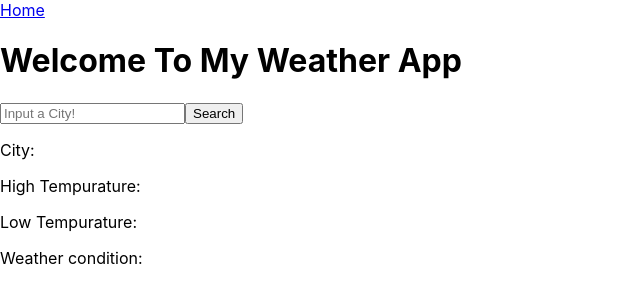
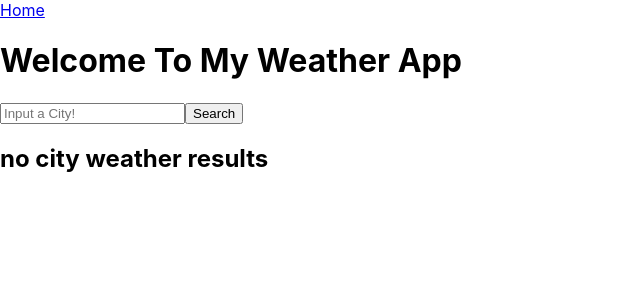
Before and after one commit to marmar897/weather_app, a React (Create React App) app: page / in a window 1280 px wide. Shown: the top 304 px of the page, without its empty margins (0-640 px from the left). Built offline with nearby package versions, Linux system fonts and the light colour scheme.

Commit message:
fetching from weatherAPI and passed props to weatherCard.js

```diff
--- a/src/App.js
+++ b/src/App.js
@@ -6,7 +6,7 @@ import React from "react";
 import { BrowserRouter, Route, Link, Routes} from 'react-router-dom';
 
 //importing components
-import WeatherCard from "./components/weatherCard";
+import WeatherCard from "./components/WeatherCard";
 import Homepage from "./components/Home";
 
 function App() {
--- a/src/components/Home.js
+++ b/src/components/Home.js
@@ -2,7 +2,7 @@ import React, {Component} from 'react';
 import { BrowserRouter, Route, Link, Switch} from 'react-router-dom';
 // import axios from 'axios';
 
-import WeatherCard from './weatherCard';
+import WeatherCard from './WeatherCard';
 import SearchField from './SearchField';
 
 function Homepage(){
@@ -11,7 +11,7 @@ function Homepage(){
         <h1>Welcome To My Weather App</h1>
         <div >
             <SearchField/>
-            <WeatherCard/>
+             {/* <WeatherCard/>  */}
        </div>
        </div>
 
--- a/src/components/SearchField.js
+++ b/src/components/SearchField.js
@@ -1,15 +1,13 @@
 import React, { Component } from 'react';
-import { useEffect, useState } from "react";
+import WeatherCard from './WeatherCard';
 
 class SearchField extends Component{
     constructor(){
         super();
         this.state = {
             input: '',
-            found: '',
-            error: null,
-            isLoaded: false,
-            items: []
+            found: false,
+            weatherReport:{}
         }
     }
 
@@ -20,23 +18,30 @@ class SearchField extends Component{
         fetch(`https://api.openweathermap.org/data/2.5/weather?q=${input}&appid=${apikey}`)
         // SEARCH+TERM+GOES+HERE&api_key=YOUR_API_KEY
           .then(res => res.json())
-          .then(city => console.log(city))
-        //   .catch(error => {
-        //             this.setState({found: false})
-        //            console.log("error: ", error)
-        //          });
+          .then(weatherReport => this.setState({ weatherReport: weatherReport, found:true}))
+         // .then(weather => console.log(weather))
+          .catch(error => {
+                    this.setState({found: false})
+                   console.log("error: ", error)
+                 });
     }
 
 
+    render(){
+        let weather;
+        if(this.state.found){
+            weather = <WeatherCard weather={this.state.weatherReport}/>
+            console.log("its been found")
+        }
+        else{
+            weather = <h2> no city weather results</h2>
+        }
 
-
-
-    render(){
         return(
             <div className ="searchField" >
             <input id= "submitId" placeholder="Input a City!" />
             <button onClick= {() => this.onInputChange(document.getElementById('submitId').value)}> Search </button>
-
+            {weather}
             </div>
         )
     }
--- a/src/components/weatherCard.js
+++ b/src/components/weatherCard.js
@@ -3,21 +3,21 @@ import react,{Component} from 'react';
 class WeatherCard extends Component{
     constructor(props){
         super(props)
-        this.setState = {
-            city: "",
-            highTemp: "",
-            lowTemp: "",
-            weatherCondition : ""
-        }
+        // this.setState = {
+        //     city: "",
+        //     highTemp: "",
+        //     lowTemp: "",
+        //     weatherCondition : ""
+        // }
     }
 
     render(){
         return(
             <div className="weatherCard">
-                <p>City: {this.props.city}</p>
-                <p> High Tempurature: {this.props.highTemp}</p>
-                <p>Low Tempurature: {this.props.lowTemp}</p>
-                <p>Weather condition: {this.props.weatherCondition}</p>
+                <p>City: {this.props.weather.name}</p>
+                <p> High Tempurature: {this.props.weather.main.temp_max}</p>
+                <p>Low Tempurature: {this.props.weather.main.temp_min}</p>
+                <p>Weather condition: {this.props.weather.weather[0].main}</p>
             </div>
         )
     }
```
